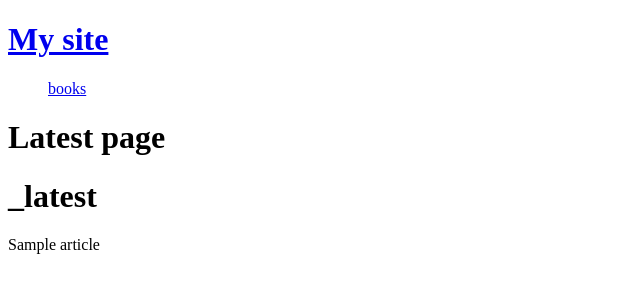
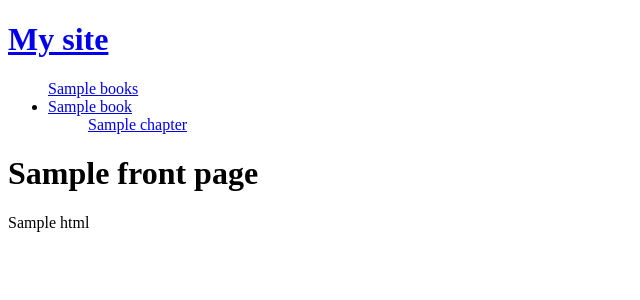
Before and after one commit to chipperdoodles/3color, a Flask app: template templates/home.html in a window 1280 px wide. Shown: the top 300 px of the page, without its empty margins (0-640 px from the left). Run offline with Flask 2, Linux system fonts and the light colour scheme; the template is opened without the code that fills it: most values are stand-ins (such as "Sample title", 1, 10 or a date in 2020).

Commit message:
Added sorted latest page to display on home trying to figure making dynamic menus

```diff
--- a/generator.py
+++ b/generator.py
@@ -1,38 +1,52 @@
 import sys
 
 from flask import Flask, render_template
-from flask_flatpages import FlatPages
+from flask_flatpages import FlatPages, pygmented_markdown
 from flask_frozen import Freezer
 
 DEBUG = True
 FLATPAGES_AUTO_RELOAD = DEBUG
 FLATPAGES_EXTENSION = '.md'
+FLATPAGES_ROOT =  'content'
 
 app = Flask(__name__)
 app.config.from_object(__name__)
 pages = FlatPages(app)
 freezer = Freezer(app)
 
+def latest_comic(pages, limit=None):
+    #for sorting published pages that are books by latest
+    l_comic = (p for p in pages if p.meta['book'] and 'published' in p.meta)
+    l_comic = sorted(l_comic, reverse=True, key=lambda p: p.meta['published'])
+    return l_comic[:limit]
+
 @app.route('/')
 def index():
-    bookpage = (p for p in pages if 'date' in p.meta)
-    latest = sorted(bookpage, reverse=True, key=lambda p: p.meta['date'])
-    return render_template('home.html', article=latest[:1])
+    front_page = latest_comic(pages, 1)
+    return render_template('home.html', front_page=front_page)
+
+@app.route('/<path:path>.html')
+def page(path):
+    page = pages.get_or_404(path)
+    return render_template('page.html', page=page)
 
 @app.route('/books/')
 def books():
+    #finds and lists pages that are chapter: 1 and number: 1 in yaml header
     firstpage = (p for p in pages if p.meta['chapter'] == 1 and p.meta['number'] == 1)
-    return render_template('books.html', pages=firstpage)
+    return render_template('books.html', firstpage=firstpage)
 
 @app.route('/books/<string:book>/')
 def chapters(book):
-    chapters = (p for p in pages if p.meta['book'] == book and p.meta['number'] == 1)
-    return render_template('books.html', pages=chapters)
+    #finds and lists pages that chapter 1 in the book string given and are page 1
+    chapters = (p for p in pages if p.meta['book'] and p.meta['number'] == 1)
+    return render_template('books.html', chapters=chapters)
 
-@app.route('/<path:path>/')
-def page(path):
-    page = pages.get_or_404(path)
-    return render_template('page.html', page=page)
+# @app.route('/main-menu/')
+# def mainmenu():
+#     chapters = (p for p in pages if 'book' in p.meta and p.meta['number'] == 1)
+#     firstpage = (p for p in pages if p.meta['chapter'] == 1 and p.meta['number'] == 1)
+#     return render_template('_main-menu.html', chapters=chapters, firstpage=firstpage)
 
 if __name__ == "__main__":
     if len(sys.argv) > 1 and sys.argv[1] == "build":
--- a/templates/_latest.html
+++ /dev/null
@@ -1,6 +0,0 @@
-{% block content %}
-    <h1> _latest </h1>
-    <div>
-        {{ article }}
-    </div>
-{% endblock content %}
--- a/templates/_main-menu.html
+++ b/templates/_main-menu.html
@@ -1,3 +1,13 @@
 <ul>
-<a href="{{ url_for('books') }}">books</a>
+    <a href="{{ url_for('books') }}">{{ books }}</a>
+    {% for p in chapter %}
+    <li>
+        <a href="{{ url_for('page', path=p.path) }}">{{ p.book }}</a>
+        {% for p in firstpage %}
+        <ul>
+            <a href="{{url_for('page', path=p.path) }}">{{ p.chapter}}</a>
+        </ul>
+        {% endfor %}
+    </li>
+    {% endfor %}
 </ul>
--- a/templates/home.html
+++ b/templates/home.html
@@ -1,6 +1,8 @@
 {% extends "base.html" %}
 
 {% block content %}
-    <h1> Latest page </h1>
-    {% include "_latest.html" %}
+    {% for p in front_page %}
+        <h1> {{ p.title }} </h1>
+        <div> {{ p.html|safe }}</div>
+    {% endfor %}
 {% endblock content %}
```
Also changed, not shown: content/contact.md (added, +7 -0 lines), content/ello.md (added, +8 -0 lines), content/ensign-ricks/chapter-1/ricks1-1.md (renamed from pages/story1/chapter1/page1.md, +1 -1 lines), content/ensign-ricks/chapter-1/ricks1-2.md (renamed from pages/story1/chapter1/page2.md, +1 -1 lines), content/ensign-ricks/chapter-2/ricks2-1.md (renamed from pages/story1/chapter2/page1.md, +1 -1 lines), content/turbodeck/trubodeck1-1.md (renamed from pages/story2/page1.md, +1 -1 lines), pages/ello.md (deleted, +0 -8 lines), templates/_books.html (deleted, +0 -9 lines), templates/books.html (+11 -3 lines).
